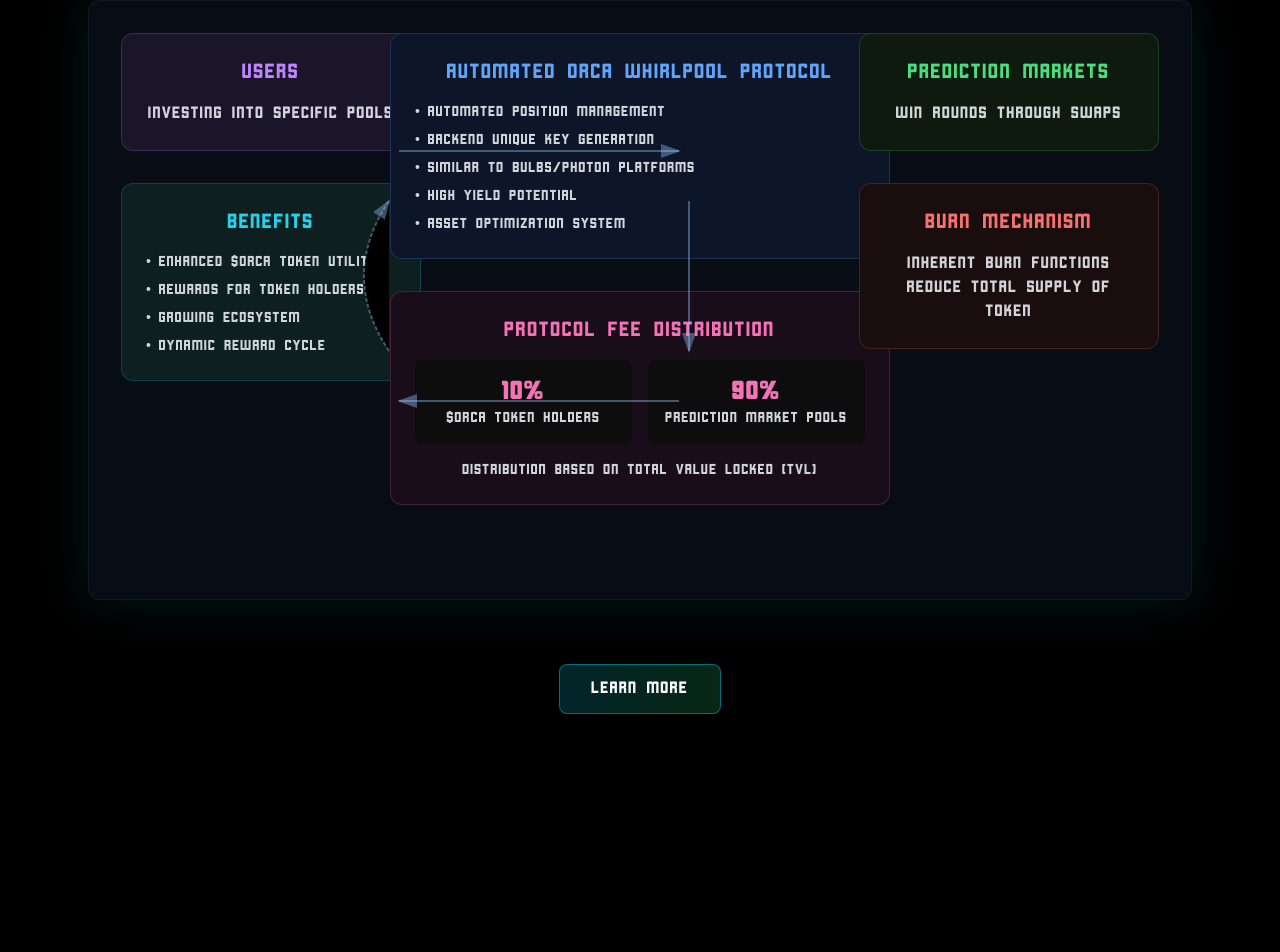
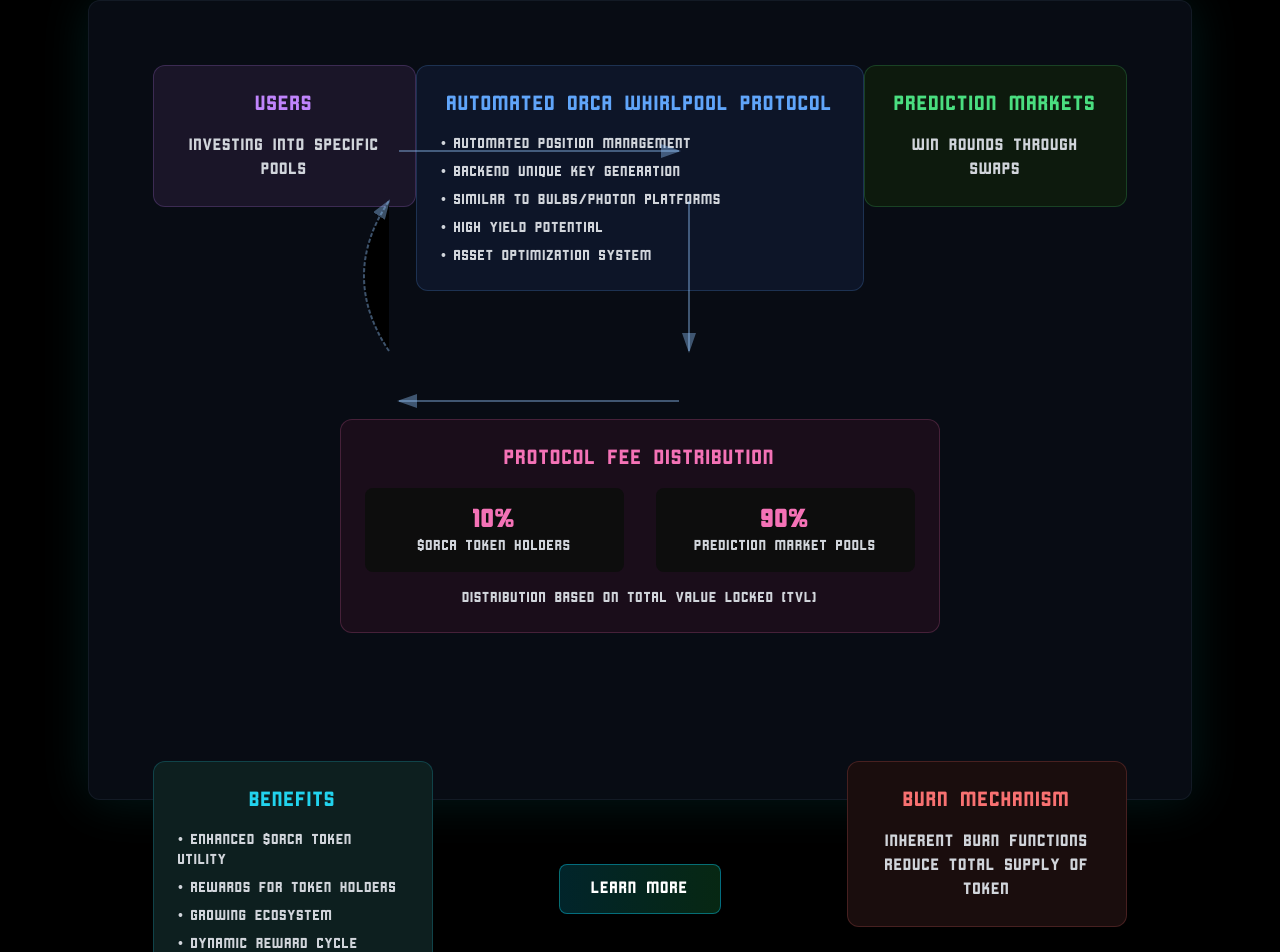
Before and after one commit to OrcaMonsta/orcamonsta1, a Next.js app: page /how-it-works in a window 1280 px wide. Shown: the part 524-1476 px from the top of the page. Before the commit the page ends 1318 px from the top, so only its background shows below. Built offline with nearby package versions, Linux system fonts and the light colour scheme.

Commit message:
Fix ecosystem visualization spacing: Improve box layout, fix overlapping containers, and correct arrow connections

```diff
--- a/app/how-it-works/page.tsx
+++ b/app/how-it-works/page.tsx
@@ -115,16 +115,16 @@ export default function HowItWorks() {
           </h2>
 
           <div className="relative backdrop-blur-md bg-[#080c14] rounded-xl border border-gray-800/50
-            shadow-[0_0_50px_rgba(0,255,255,0.1)] h-[600px] max-w-[1200px] mx-auto p-8">
+            shadow-[0_0_50px_rgba(0,255,255,0.1)] h-[800px] max-w-[1400px] mx-auto p-16">
 
-            {/* Left Column */}
-            <div className="absolute left-8 space-y-8 w-[300px]">
+            {/* Top Row */}
+            <div className="flex justify-between items-start mb-32">
               {/* Users Box */}
               <motion.div
                 initial={{ opacity: 0, x: -20 }}
                 animate={{ opacity: 1, x: 0 }}
                 transition={{ duration: 0.6 }}
-                className="p-6 bg-[#1a1528] rounded-xl border border-purple-400/20"
+                className="w-[280px] p-6 bg-[#1a1528] rounded-xl border border-purple-400/20"
               >
                 <h3 className={`${cornerstone.className} text-xl text-center text-purple-400 mb-4`}>
                   USERS
@@ -134,33 +134,12 @@ export default function HowItWorks() {
                 </div>
               </motion.div>
 
-              {/* Benefits Box */}
-              <motion.div
-                initial={{ opacity: 0, x: -20 }}
-                animate={{ opacity: 1, x: 0 }}
-                transition={{ duration: 0.6 }}
-                className="p-6 bg-[#0d1f1f] rounded-xl border border-cyan-400/20"
-              >
-                <h3 className={`${cornerstone.className} text-xl text-center text-cyan-400 mb-4`}>
-                  BENEFITS
-                </h3>
-                <ul className="space-y-2 text-gray-300 text-sm">
-                  <li>• ENHANCED $ORCA TOKEN UTILITY</li>
-                  <li>• REWARDS FOR TOKEN HOLDERS</li>
-                  <li>• GROWING ECOSYSTEM</li>
-                  <li>• DYNAMIC REWARD CYCLE</li>
-                </ul>
-              </motion.div>
-            </div>
-
-            {/* Center Column */}
-            <div className="absolute left-1/2 -translate-x-1/2 space-y-8 w-[500px]">
               {/* Protocol Box */}
               <motion.div
                 initial={{ opacity: 0, y: -20 }}
                 animate={{ opacity: 1, y: 0 }}
                 transition={{ duration: 0.6 }}
-                className="p-6 bg-[#0d1528] rounded-xl border border-blue-400/20"
+                className="w-[480px] p-6 bg-[#0d1528] rounded-xl border border-blue-400/20"
               >
                 <h3 className={`${cornerstone.className} text-xl text-center text-blue-400 mb-4`}>
                   AUTOMATED ORCA WHIRLPOOL PROTOCOL
@@ -174,17 +153,33 @@ export default function HowItWorks() {
                 </ul>
               </motion.div>
 
-              {/* Fee Distribution Box */}
+              {/* Prediction Markets Box */}
+              <motion.div
+                initial={{ opacity: 0, x: 20 }}
+                animate={{ opacity: 1, x: 0 }}
+                transition={{ duration: 0.6 }}
+                className="w-[280px] p-6 bg-[#0d1a0d] rounded-xl border border-green-400/20"
+              >
+                <h3 className={`${cornerstone.className} text-xl text-center text-green-400 mb-4`}>
+                  PREDICTION MARKETS
+                </h3>
+                <div className="text-center text-gray-300">
+                  WIN ROUNDS THROUGH SWAPS
+                </div>
+              </motion.div>
+            </div>
+
+            {/* Middle Row - Fee Distribution */}
             <motion.div
               initial={{ opacity: 0 }}
               animate={{ opacity: 1 }}
               transition={{ duration: 0.6 }}
-                className="p-6 bg-[#1a0d1a] rounded-xl border border-pink-400/20"
+              className="w-[600px] mx-auto mb-32 p-6 bg-[#1a0d1a] rounded-xl border border-pink-400/20"
             >
               <h3 className={`${cornerstone.className} text-xl text-center text-pink-400 mb-4`}>
                 PROTOCOL FEE DISTRIBUTION
               </h3>
-                <div className="grid grid-cols-2 gap-4 mb-4">
+              <div className="grid grid-cols-2 gap-8 mb-4">
                 <div className="text-center p-4 bg-[#0d0d0d] rounded-lg">
                   <div className="text-2xl font-bold text-pink-400">10%</div>
                   <div className="text-sm text-gray-300">$ORCA TOKEN HOLDERS</div>
@@ -198,23 +193,25 @@ export default function HowItWorks() {
                 DISTRIBUTION BASED ON TOTAL VALUE LOCKED (TVL)
               </div>
             </motion.div>
-            </div>
 
-            {/* Right Column */}
-            <div className="absolute right-8 space-y-8 w-[300px]">
-              {/* Prediction Markets Box */}
+            {/* Bottom Row */}
+            <div className="flex justify-between items-start">
+              {/* Benefits Box */}
               <motion.div
-                initial={{ opacity: 0, x: 20 }}
+                initial={{ opacity: 0, x: -20 }}
                 animate={{ opacity: 1, x: 0 }}
                 transition={{ duration: 0.6 }}
-                className="p-6 bg-[#0d1a0d] rounded-xl border border-green-400/20"
+                className="w-[280px] p-6 bg-[#0d1f1f] rounded-xl border border-cyan-400/20"
               >
-                <h3 className={`${cornerstone.className} text-xl text-center text-green-400 mb-4`}>
-                  PREDICTION MARKETS
+                <h3 className={`${cornerstone.className} text-xl text-center text-cyan-400 mb-4`}>
+                  BENEFITS
                 </h3>
-                <div className="text-center text-gray-300">
-                  WIN ROUNDS THROUGH SWAPS
-                </div>
+                <ul className="space-y-2 text-gray-300 text-sm">
+                  <li>• ENHANCED $ORCA TOKEN UTILITY</li>
+                  <li>• REWARDS FOR TOKEN HOLDERS</li>
+                  <li>• GROWING ECOSYSTEM</li>
+                  <li>• DYNAMIC REWARD CYCLE</li>
+                </ul>
               </motion.div>
 
               {/* Burn Mechanism Box */}
@@ -222,7 +219,7 @@ export default function HowItWorks() {
                 initial={{ opacity: 0, x: 20 }}
                 animate={{ opacity: 1, x: 0 }}
                 transition={{ duration: 0.6 }}
-                className="p-6 bg-[#1a0d0d] rounded-xl border border-red-400/20"
+                className="w-[280px] p-6 bg-[#1a0d0d] rounded-xl border border-red-400/20"
               >
                 <h3 className={`${cornerstone.className} text-xl text-center text-red-400 mb-4`}>
                   BURN MECHANISM
```
Lines whose indentation alone changed are shown as unchanged.
